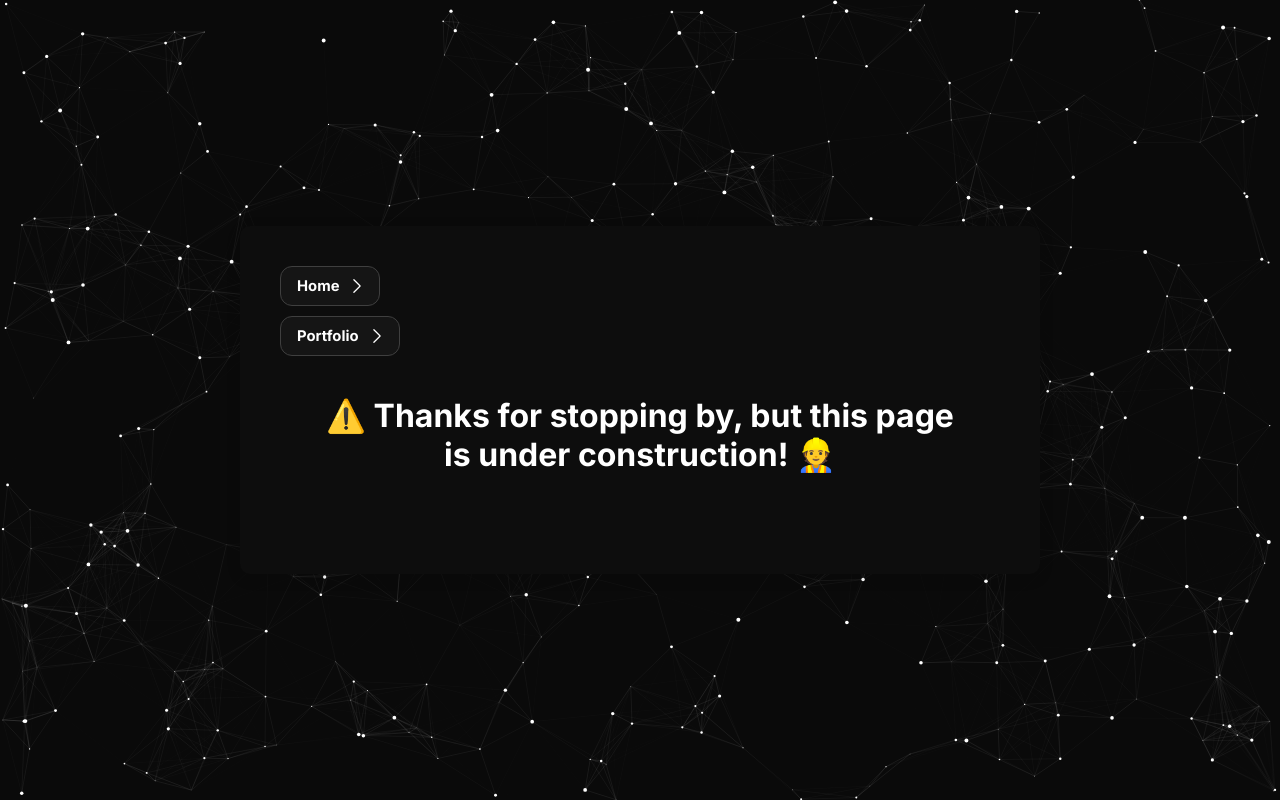
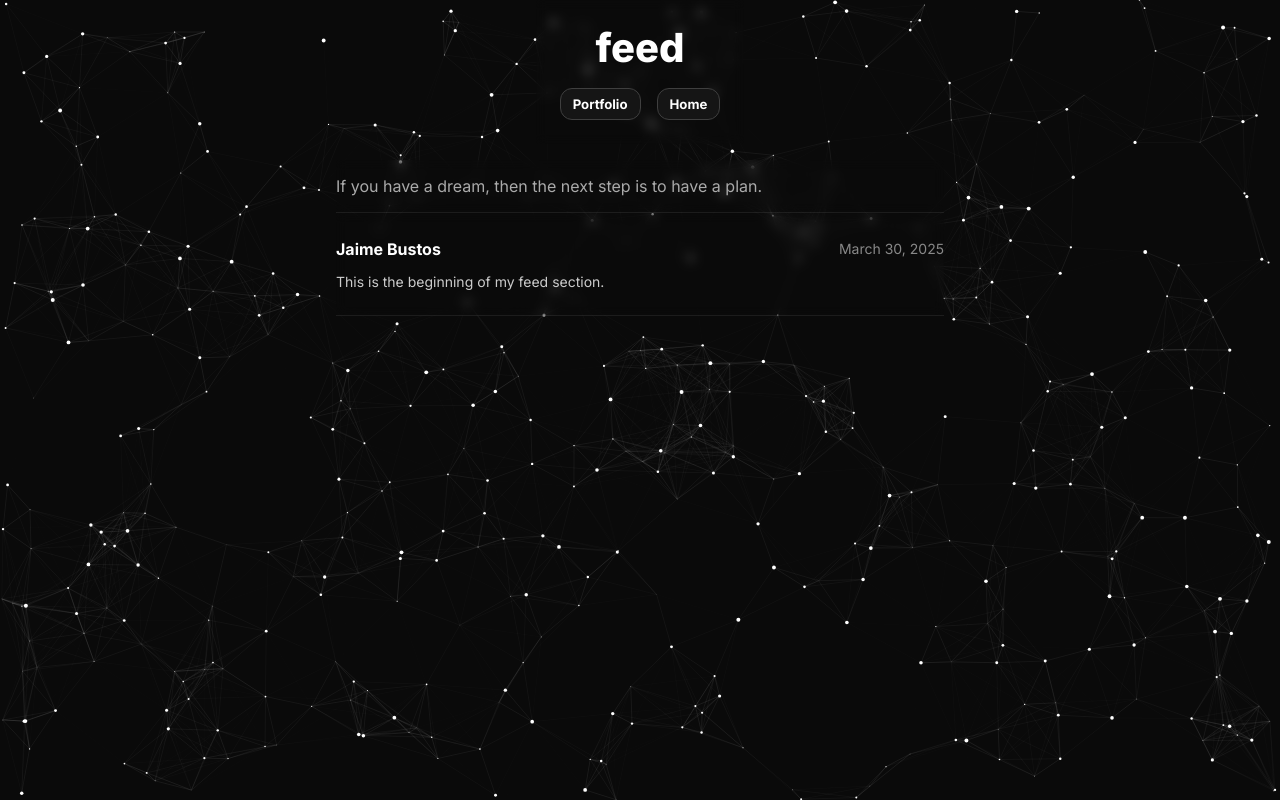
Before and after one commit to jaime-bustos/landing-page, a Next.js app: page /about in a window 1280 px wide. Built offline with nearby package versions, Linux system fonts and the light colour scheme.

Commit message:
Add feed

```diff
--- a/src/app/about/page.tsx
+++ b/src/app/about/page.tsx
@@ -1,98 +1,136 @@
 "use client";
 
-import React from 'react';
-import { Flex, Heading, Text, Button } from '@/once-ui/components';
+import React, { useState } from 'react';
+import { Flex, Heading, Text, Button, Avatar } from '@/once-ui/components';
 import StarBackground from '../../once-ui/components/StarBackground';
 
-const AboutMe = () => {
+const FeedPage = () => {
+  const [posts, setPosts] = useState([
+    {
+      id: 1,
+      title: "Welcome to my new feed page",
+      date: "March 30, 2025",
+      excerpt: "This is the beginning of my feed section.",
+      //link: "/posts/ai-models-from-scratch"
+    },
+
+  ]);
+
   return (
     <Flex
       direction="column"
-      align="center"
+      alignItems="center"
       style={{
         position: 'relative',
         minHeight: '100vh',
-        display: 'flex',
-        justifyContent: 'center',
-        alignItems: 'center',
+        backgroundColor: 'transparent',
       }}
     >
       <StarBackground />
+
+      {/* Sticky Header */}
+      <Flex
+        position="sticky"
+
+        zIndex={100}
+
+        justifyContent="center"
+
+
+        style={{
+          backdropFilter: 'blur(6px)',
+        }}
+      >
+        <Flex
+
+          justifyContent="space-between"
+          alignItems="center"
+          padding="m"
+          direction='column'
+
+        >
+          <Heading variant="display-strong-s" style={{ color: 'white' }}>
+            feed
+          </Heading>
+          <Flex gap="s" paddingTop="16" >
+            <Button href="/projects" variant="secondary" size="s">Portfolio</Button>
+            <Button href="/" variant="secondary" size="s">Home</Button>
+          </Flex>
+        </Flex>
+      </Flex>
+
+      {/* Main Feed Container */}
       <Flex
         direction="column"
-        align="center"
         style={{
           zIndex: 1,
-          padding: '40px',
-          maxWidth: '800px',
-          backgroundColor: "#0d0d0d",
-          borderRadius: '10px',
-          boxShadow: '0px 4px 15px rgba(0, 0, 0, 0.1)',
-          textAlign: 'center',
+          width: '100%',
+          maxWidth: '640px',
+          padding: '16px',
+
         }}
       >
-        <Button
-          href="./"
-          suffixIcon="chevronRight"
-          variant="secondary"
-          style={{ marginBottom: '10px' }}
-          >
-          Home
-        </Button>
-        <Button
-          href="/projects"
-          suffixIcon="chevronRight"
-          variant="secondary">
-          Portfolio
-        </Button>
-        {/* <img
-          src="https://media.licdn.com/dms/image/v2/D5603AQGrhP2ppUZqyQ/profile-displayphoto-shrink_400_400/profile-displayphoto-shrink_400_400/0/1673057401650?e=1739404800&v=beta&t=3EveEddnEv_ccmq1jelD0ji7kQe6jLr1Q3VBuK-CmIA"
-          alt="Your Picture"
-          style={{ width: '150px', height: '150px', borderRadius: '50%', marginBottom: '20px', alignSelf: 'center'}}
-        /> */}
-        <Heading padding='l' style={{ color: 'white' }}>⚠️ Thanks for stopping by, but this page is under construction! 👷</Heading>
-        {/* <Heading style={{ color: 'black', fontSizeAdjust: '0.35', padding: '20px'}}>B.S. Computer Science, Business Economics</Heading> */}
+
+        {/* Composer Placeholder */}
         <Flex
           direction="row"
+          gap="m"
           style={{
-            width: '90%',
-            justifyContent: 'space-between',
-            alignSelf: 'center',
-            padding: '10px',
-            fontSize: '15px'
+            padding: '16px 0',
+            borderBottom: '1px solid rgba(255, 255, 255, 0.08)',
+            backdropFilter: 'blur(6px)',
+
           }}
         >
-
-
-          {/* <Text style={{ textAlign: 'left', color: 'black', paddingRight: '20px'}}>
-            <b>Languages</b>: Python, R, C++, C, Java<br />
-            <br /><b>Tools</b>: Git, Pandas, Numpy, Keras, Seaborn, Matplotlib, SaTScan, Jupyter, scikit-learn, STATA, Microsoft Office
+          <Text style={{ color: '#aaa' }}>
+            If you have a dream, then the next step is to have a plan.
           </Text>
-          <Text style={{ textAlign: 'left', color: 'black' }}>
-            <b>Interests</b>: Astronomy, Astrophysics, AI Development, AI Engineering, AI Research, Computational Engineering<br />
-            <br /><b>Skills</b>: ML Models, DNN Models, Econometric Data Analysis, Web Scraping, Exploraratory Data Analysis
-          </Text> */}
         </Flex>
 
-        {/* <Text style={{ color: 'black', marginTop: '20px'}}>
-          I'm currently in my last year at Wofford College studying computer science and business economics. <br />
-          <br />
-          I aim to be ambitious in all my work. I see challenges as opportunities and ways to grow. No matter what kind of project I'm working on,
-            I will always try to get it complete. This contributes to my mindset of being a lifelong learner. I always seek out new information,
-            and when I do learn something new, I am  excited to share it or put it to practical use.<br />
-          <br />
-          It excites me to be on the forefront of AI engineering developing new technologies for humanity's future.
-            I believe in making a positive impact in my job. With AI engineering, I believe this is one of the best ways I can contribute
-            to this goal. <br />
+        {/* Posts */}
+        {posts.map((post) => (
+          <Flex
+            key={post.id}
+            direction="row"
+            gap="m"
+            paddingY="m"
+            style={{
+              borderBottom: '1px solid rgba(255, 255, 255, 0.08)',
+              transition: 'background-color 0.2s',
+              backdropFilter: 'blur(6px)',
 
-        </Text> */}
+            }}
+          >
+
+            <Flex direction="column" gap="xs" flex={1}>
+              <Flex justifyContent="space-between" alignItems="center">
+                <Text variant="body-strong-m" style={{ color: 'white' }}>
+                  Jaime Bustos
+                </Text>
+                <Text variant="body-default-s" style={{ color: '#888' }}>
+                  {post.date}
+                </Text>
+              </Flex>
+
+              <Text variant="body-default-s" style={{ color: '#ccc' }}>
+                {post.excerpt}
+              </Text>
+
+              {/* <Button
+                href={post.link}
+                suffixIcon="chevronRight"
+                variant="tertiary"
+                size="s"
+                style={{ alignSelf: 'flex-start', marginTop: '4px' }}
+              >
+                Read more
+              </Button> */}
+            </Flex>
+          </Flex>
+        ))}
       </Flex>
-
     </Flex>
-
-
-
   );
 };
 
-export default AboutMe;
+export default FeedPage;
--- a/src/app/page.tsx
+++ b/src/app/page.tsx
@@ -75,7 +75,7 @@ export default function Home() {
 							</Heading>
 							<Heading
 								variant="display-strong-s" style={{ fontSize: "15px", lineHeight: '1.5', textAlign: 'left' }}>
-								data analyst.<br/>developer.<br/>ML engineer.<br/>futurist.
+								AI engineer.<br/>content creator.<br/>futurist.
 							</Heading>
 						</Flex>
 
```
